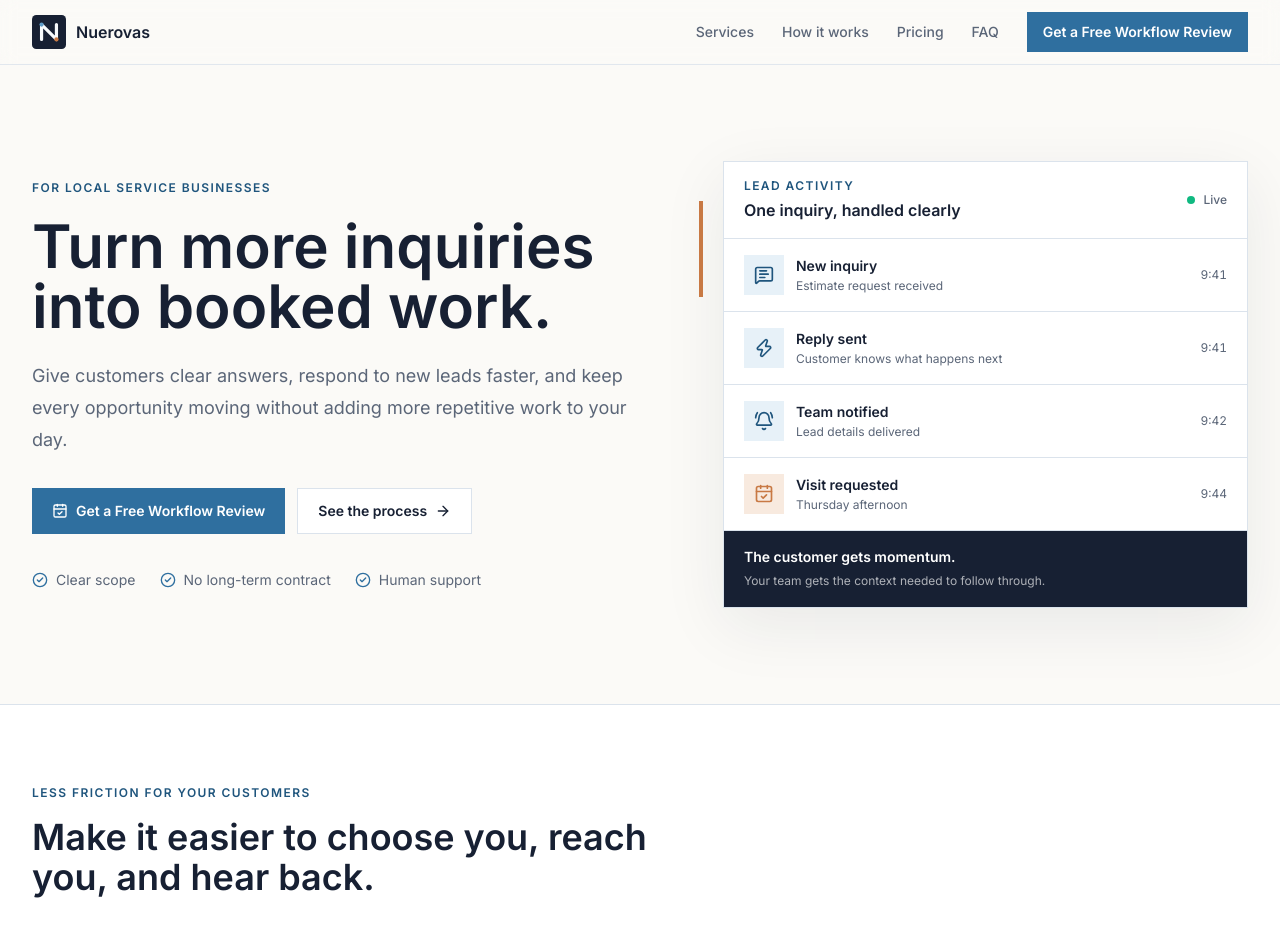
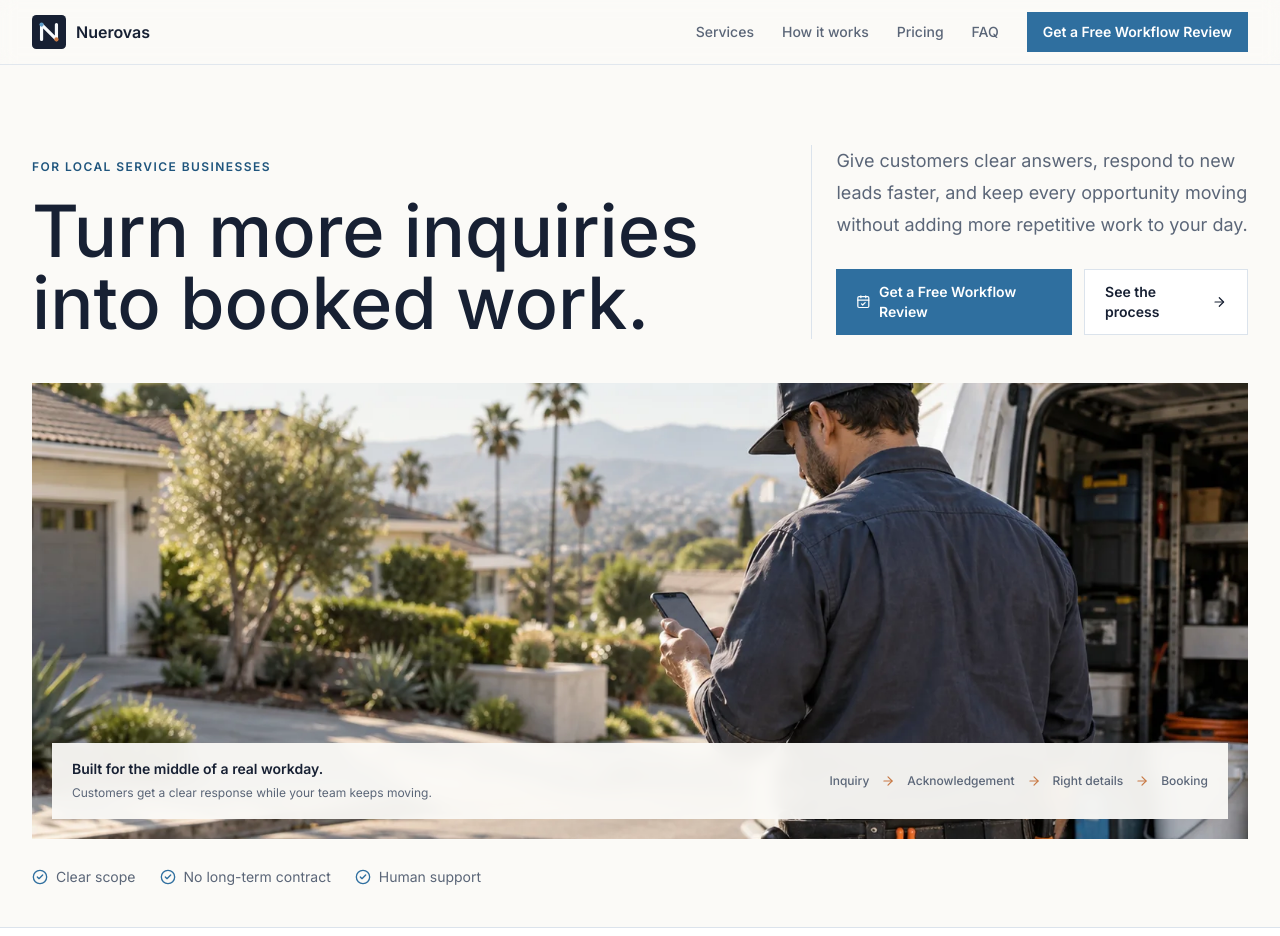
Before and after one commit to bryanzevada/Nuerovas, a Next.js app: page / in a window 1280 px wide. Shown: the top 936 px of the page. Built offline with nearby package versions, Linux system fonts and the light colour scheme.

Commit message:
Add editorial visual direction

```diff
--- a/app/globals.css
+++ b/app/globals.css
@@ -42,7 +42,7 @@ body {
   }
 
   .section-title {
-    @apply mt-4 text-3xl font-semibold leading-tight text-ink sm:text-4xl;
+    @apply mt-4 text-3xl font-medium leading-tight text-ink sm:text-4xl;
   }
 
   .button-primary {
--- a/app/page.tsx
+++ b/app/page.tsx
@@ -1,6 +1,5 @@
 import {
   ArrowRight,
-  BellRing,
   Bot,
   CalendarCheck,
   Check,
@@ -111,17 +110,20 @@ export default function Home() {
 function Hero() {
   return (
     <section className="overflow-hidden border-b border-line bg-paper">
-      <div className="section-shell grid gap-14 py-16 lg:grid-cols-[1.04fr_0.86fr] lg:items-center lg:py-24">
-        <div className="max-w-3xl">
+      <div className="section-shell pb-8 pt-16 lg:pb-10 lg:pt-20">
+        <div className="grid gap-8 lg:grid-cols-[1.18fr_0.72fr] lg:items-end lg:gap-16">
+          <div>
             <p className="eyebrow">For local service businesses</p>
-          <h1 className="mt-5 text-4xl font-semibold leading-[1.04] text-ink sm:text-5xl lg:text-6xl">
+            <h1 className="mt-5 max-w-5xl text-5xl font-medium leading-[0.98] text-ink sm:text-6xl lg:text-7xl">
               Turn more inquiries into booked work.
             </h1>
-          <p className="mt-6 max-w-2xl text-lg leading-8 text-muted">
+          </div>
+          <div className="border-l border-line pl-6 lg:pb-1">
+            <p className="text-lg leading-8 text-muted">
               Give customers clear answers, respond to new leads faster, and keep every opportunity
               moving without adding more repetitive work to your day.
             </p>
-          <div className="mt-8 flex flex-col gap-3 sm:flex-row">
+            <div className="mt-7 flex flex-col gap-3 sm:flex-row lg:flex-col xl:flex-row">
               <Link href={siteConfig.bookingUrl} className="button-primary">
                 <CalendarCheck aria-hidden className="h-4 w-4" />
                 {siteConfig.cta.primary}
@@ -131,7 +133,35 @@ function Hero() {
                 <ArrowRight aria-hidden className="h-4 w-4" />
               </Link>
             </div>
-          <div className="mt-9 flex flex-wrap gap-x-6 gap-y-3 text-sm text-muted">
+          </div>
+        </div>
+        <figure className="relative mt-11">
+          <div className="relative aspect-[4/3] min-h-[360px] overflow-hidden sm:aspect-[16/9] lg:aspect-[16/6]">
+            <Image
+              src="/media/local-service-workday.webp"
+              alt="Home service professional reviewing a customer request beside a service van"
+              fill
+              priority
+              sizes="(min-width: 1280px) 1216px, calc(100vw - 40px)"
+              className="object-cover object-[58%_48%]"
+            />
+          </div>
+          <figcaption className="grid gap-4 border border-t-0 border-line bg-white px-5 py-4 sm:absolute sm:bottom-5 sm:left-5 sm:right-5 sm:grid-cols-[0.8fr_1fr] sm:items-center sm:border-0 sm:bg-paper/95 sm:backdrop-blur">
+            <div>
+              <p className="text-sm font-semibold text-ink">Built for the middle of a real workday.</p>
+              <p className="mt-1 text-xs leading-5 text-muted">Customers get a clear response while your team keeps moving.</p>
+            </div>
+            <div className="flex flex-wrap items-center gap-x-3 gap-y-2 text-xs font-medium text-muted sm:justify-end">
+              {["Inquiry", "Acknowledgement", "Right details", "Booking"].map((item, index) => (
+                <span key={item} className="flex items-center gap-3">
+                  {index > 0 ? <ArrowRight aria-hidden className="h-3.5 w-3.5 text-warm" /> : null}
+                  {item}
+                </span>
+              ))}
+            </div>
+          </figcaption>
+        </figure>
+        <div className="mt-7 flex flex-wrap gap-x-6 gap-y-3 text-sm text-muted">
           {["Clear scope", "No long-term contract", "Human support"].map((item) => (
             <span key={item} className="flex items-center gap-2">
               <CircleCheck aria-hidden className="h-4 w-4 text-blue" />
@@ -140,56 +170,7 @@ function Hero() {
           ))}
         </div>
       </div>
-        <ConversionPreview />
-      </div>
     </section>
-  );
-}
-
-function ConversionPreview() {
-  const events = [
-    { icon: MessageSquareText, title: "New inquiry", detail: "Estimate request received", time: "9:41" },
-    { icon: Zap, title: "Reply sent", detail: "Customer knows what happens next", time: "9:41" },
-    { icon: BellRing, title: "Team notified", detail: "Lead details delivered", time: "9:42" },
-    { icon: CalendarCheck, title: "Visit requested", detail: "Thursday afternoon", time: "9:44" },
-  ];
-
-  return (
-    <div className="relative">
-      <div className="absolute -left-6 top-10 hidden h-24 w-1 bg-warm lg:block" />
-      <div className="border border-line bg-white shadow-soft">
-        <div className="flex items-center justify-between border-b border-line px-5 py-4">
-          <div>
-            <p className="text-xs font-semibold uppercase tracking-[0.12em] text-blue-deep">Lead activity</p>
-            <h2 className="mt-1 text-base font-semibold text-ink">One inquiry, handled clearly</h2>
-          </div>
-          <span className="flex items-center gap-2 text-xs font-medium text-muted">
-            <span className="h-2 w-2 rounded-full bg-emerald-500" /> Live
-          </span>
-        </div>
-        <div className="divide-y divide-line">
-          {events.map((event, index) => {
-            const Icon = event.icon;
-            return (
-              <div key={event.title} className="grid grid-cols-[2.5rem_1fr_auto] items-center gap-3 px-5 py-4">
-                <span className={`grid h-10 w-10 place-items-center ${index === 3 ? "bg-warm-soft text-warm" : "bg-blue-soft text-blue-deep"}`}>
-                  <Icon aria-hidden className="h-5 w-5" />
-                </span>
-                <span>
-                  <span className="block text-sm font-semibold text-ink">{event.title}</span>
-                  <span className="mt-0.5 block text-xs text-muted">{event.detail}</span>
-                </span>
-                <span className="text-xs tabular-nums text-muted">{event.time}</span>
-              </div>
-            );
-          })}
-        </div>
-        <div className="border-t border-line bg-ink px-5 py-4 text-white">
-          <p className="text-sm font-semibold">The customer gets momentum.</p>
-          <p className="mt-1 text-xs leading-5 text-white/65">Your team gets the context needed to follow through.</p>
-        </div>
-      </div>
-    </div>
   );
 }
 
@@ -204,7 +185,7 @@ function CustomerProblems() {
     <section className="bg-white py-16 sm:py-20">
       <div className="section-shell">
         <div className="max-w-2xl">
-          <p className="eyebrow">Less friction for your customers</p>
+          <p className="eyebrow">01 / Less friction for your customers</p>
           <h2 className="section-title">Make it easier to choose you, reach you, and hear back.</h2>
         </div>
         <div className="mt-10 grid border-y border-line md:grid-cols-3">
@@ -226,7 +207,7 @@ function Outcomes() {
     <section className="bg-paper py-16 sm:py-20" id="services">
       <div className="section-shell">
         <div className="max-w-2xl">
-          <p className="eyebrow">What gets better</p>
+          <p className="eyebrow">02 / What gets better</p>
           <h2 className="section-title">A simpler customer experience from first click to follow-up.</h2>
         </div>
         <div className="mt-10 grid gap-5 lg:grid-cols-3">
@@ -269,7 +250,7 @@ function HowItWorks() {
     <section className="bg-white py-16 sm:py-20" id="how-it-works">
       <div className="section-shell grid gap-10 lg:grid-cols-[0.62fr_1fr] lg:gap-16">
         <div>
-          <p className="eyebrow">How it works</p>
+          <p className="eyebrow">03 / How it works</p>
           <h2 className="section-title">Start with the bottleneck, not the technology.</h2>
           <p className="mt-5 text-base leading-7 text-muted">The first conversation is about your customers and daily workflow. The tools come after the problem is clear.</p>
         </div>
@@ -292,7 +273,7 @@ function CustomerJourney() {
     <section className="border-y border-line bg-ink py-16 text-white sm:py-20" id="ai-assistants">
       <div className="section-shell grid gap-12 lg:grid-cols-[0.82fr_1fr] lg:items-center">
         <div>
-          <p className="text-sm font-semibold uppercase tracking-[0.12em] text-warm-soft">Support without guesswork</p>
+          <p className="text-sm font-semibold uppercase tracking-[0.12em] text-warm-soft">04 / Support without guesswork</p>
           <h2 className="mt-4 text-3xl font-semibold leading-tight sm:text-4xl">Helpful answers, with a person always in reach.</h2>
           <p className="mt-5 max-w-xl text-base leading-7 text-white/68">An AI website assistant can answer approved questions, collect lead details, and guide visitors to booking. It never invents prices, policies, availability, or guarantees.</p>
           <div className="mt-7 grid gap-3 sm:grid-cols-2">
@@ -329,7 +310,7 @@ function Pricing() {
     <section className="bg-paper py-16 sm:py-20" id="pricing">
       <div className="section-shell grid gap-10 lg:grid-cols-[0.78fr_1fr] lg:items-start">
         <div>
-          <p className="eyebrow">Straightforward investment</p>
+          <p className="eyebrow">05 / Straightforward investment</p>
           <h2 className="section-title">Start with a better website. Improve it as you grow.</h2>
           <p className="mt-5 text-base leading-7 text-muted">A focused first version with ongoing support, without a long-term commitment.</p>
         </div>
@@ -366,7 +347,7 @@ function Faq() {
     <section className="bg-white py-16 sm:py-20" id="faq">
       <div className="section-shell grid gap-10 lg:grid-cols-[0.55fr_1fr] lg:gap-16">
         <div>
-          <p className="eyebrow">Common questions</p>
+          <p className="eyebrow">06 / Common questions</p>
           <h2 className="section-title">What you may want to know first.</h2>
         </div>
         <div className="border-t border-line">
@@ -390,7 +371,7 @@ function Contact() {
     <section className="border-t border-line bg-paper py-16 sm:py-20" id="contact">
       <div className="section-shell grid gap-10 lg:grid-cols-[0.76fr_1fr] lg:items-start">
         <div>
-          <p className="eyebrow">Free workflow review</p>
+          <p className="eyebrow">07 / Free workflow review</p>
           <h2 className="section-title">Find the simplest improvement worth making first.</h2>
           <p className="mt-5 max-w-xl text-base leading-7 text-muted">Share where leads slow down or customers get stuck. You will leave with a clearer view of what to fix now, what can wait, and what does not need automation at all.</p>
         </div>
@@ -422,6 +403,10 @@ function Footer() {
           <p>Copyright {new Date().getFullYear()} Nuerovas. All rights reserved.</p>
           <div className="flex gap-5"><Link href="/privacy">Privacy</Link><Link href="/terms">Terms</Link></div>
         </div>
+        <div className="flex items-end gap-4 overflow-hidden border-t border-white/12 pt-8">
+          <Image src="/brand/nuerovas-mark.svg" width={76} height={76} alt="" className="mb-1 hidden sm:block" />
+          <p className="text-5xl font-medium leading-none text-white sm:text-7xl lg:text-9xl">Nuerovas</p>
+        </div>
       </div>
     </footer>
   );
```
Also changed, not shown: public/media/local-service-workday.webp (added). Lines whose indentation alone changed are shown as unchanged.
